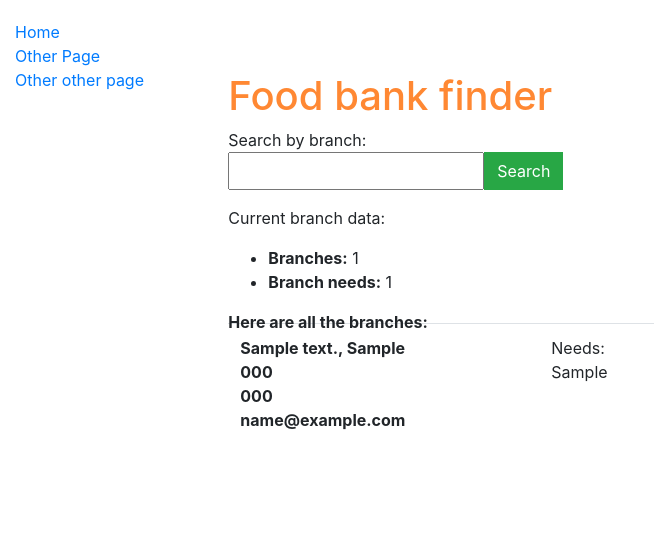
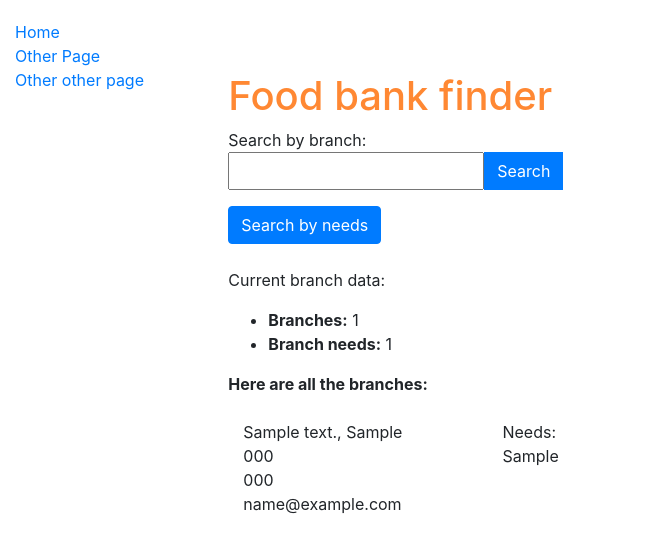
Before and after one commit to baharkholdisabeti/foodbank-website, a Django app: page /foodbank/ in a window 1280 px wide. Shown: the top 553 px of the page, without its empty margins (0-654 px from the left). Run offline with Django 3.2, Linux system fonts and the light colour scheme; tables that the repository leaves empty hold one stand-in row (values such as "Sample post"); some libraries are stand-ins or nearby versions.

Commit message:
Collapsible button

```diff
--- a/foodbank_site/foodbank/templates/base_generic.html
+++ b/foodbank_site/foodbank/templates/base_generic.html
@@ -24,5 +24,8 @@
       <div class="col-sm-10 ">{% block content %}{% endblock %}</div>
     </div>
   </div>
+  <script src="https://code.jquery.com/jquery-3.3.1.slim.min.js" integrity="sha384-q8i/X+965DzO0rT7abK41JStQIAqVgRVzpbzo5smXKp4YfRvH+8abtTE1Pi6jizo" crossorigin="anonymous"></script>
+    <script src="https://cdnjs.cloudflare.com/ajax/libs/popper.js/1.14.7/umd/popper.min.js" integrity="sha384-UO2eT0CpHqdSJQ6hJty5KVphtPhzWj9WO1clHTMGa3JDZwrnQq4sF86dIHNDz0W1" crossorigin="anonymous"></script>
+    <script src="https://stackpath.bootstrapcdn.com/bootstrap/4.3.1/js/bootstrap.min.js" integrity="sha384-JjSmVgyd0p3pXB1rRibZUAYoIIy6OrQ6VrjIEaFf/nJGzIxFDsf4x0xIM+B07jRM" crossorigin="anonymous"></script>
 </body>
 </html>
--- a/foodbank_site/foodbank/templates/index.html
+++ b/foodbank_site/foodbank/templates/index.html
@@ -7,32 +7,46 @@
   <div class="input-group mb-3">
     <div class="input-group-prepend">
       {{form}}
-        <button type="submit", name="search" class="btn btn-success">Search</button>
+      <button type="submit" , name="search" class="btn btn-primary">Search</button>
     </div>
   </div>
 </form>
 
+
+
+<button data-toggle="collapse" data-target="#demo" class="btn btn-primary">Search by needs</button>
+
+<div id="demo" class="collapse">
+Lorem ipsum dolor text....
+</div>
+
+
+<br><br>
 <p>Current branch data:</p>
 <ul>
   <li><strong>Branches:</strong> {{ num_branches }}</li>
-    <li><strong>Branch needs:</strong> {{ num_branch_needs }}</li></ul>
+  <li><strong>Branch needs:</strong> {{ num_branch_needs }}</li>
+</ul>
 <p1><strong>Here are all the branches:</strong></p3>
-<!-- table -->
-  <table class="table"> <!-- can also make it borderless with class="table table-borderless"-->
-    <thead></thead><tbody>
+  <br><br>
+
   {% for branch, needs in branches_zip %}
-  <tr>
-    <th scope="row" style="width: 30%">{{ branch | linebreaks}}</th>
-    <td>Needs:
+  <div class="container-fluid">
+    <div class="row">
+      <div class="col-sm-3">
+        {{ branch | linebreaks}}
+      </div>
+      <div class="col-sm-9">
+        Needs:
         <br>
         {% for need in needs %}
         {{ need }}
         {% endfor %}
-    </td>
         <br><br>
-  </tr>
+      </div>
+    </div>
+  </div>
   {% endfor %}
-  </tbody></table>
 
   <!-- <iframe src=https://www.foodbankscanada.ca/utility-pages/find-a-food-bank.aspx></iframe> -->
   {% endblock %}
--- a/foodbank_site/foodbank_site/settings.py
+++ b/foodbank_site/foodbank_site/settings.py
@@ -1,4 +1,4 @@
-
+import os
 from pathlib import Path
 
 # Build paths inside the project like this: BASE_DIR / 'subdir'.
@@ -44,7 +44,7 @@ ROOT_URLCONF = 'foodbank_site.urls'
 TEMPLATES = [
     {
         'BACKEND': 'django.template.backends.django.DjangoTemplates',
-        'DIRS': [],
+        'DIRS': [os.path.join((BASE_DIR), 'templates/')],
         'APP_DIRS': True,
         'OPTIONS': {
             'context_processors': [
@@ -110,4 +110,5 @@ USE_TZ = True
 # Static files (CSS, JavaScript, Images)
 # https://docs.djangoproject.com/en/3.1/howto/static-files/
 
+STATICFILES_DIRS = [os.path.join(BASE_DIR, 'static')]
 STATIC_URL = '/foodbank/static/'
```
Lines whose indentation alone changed are shown as unchanged.
